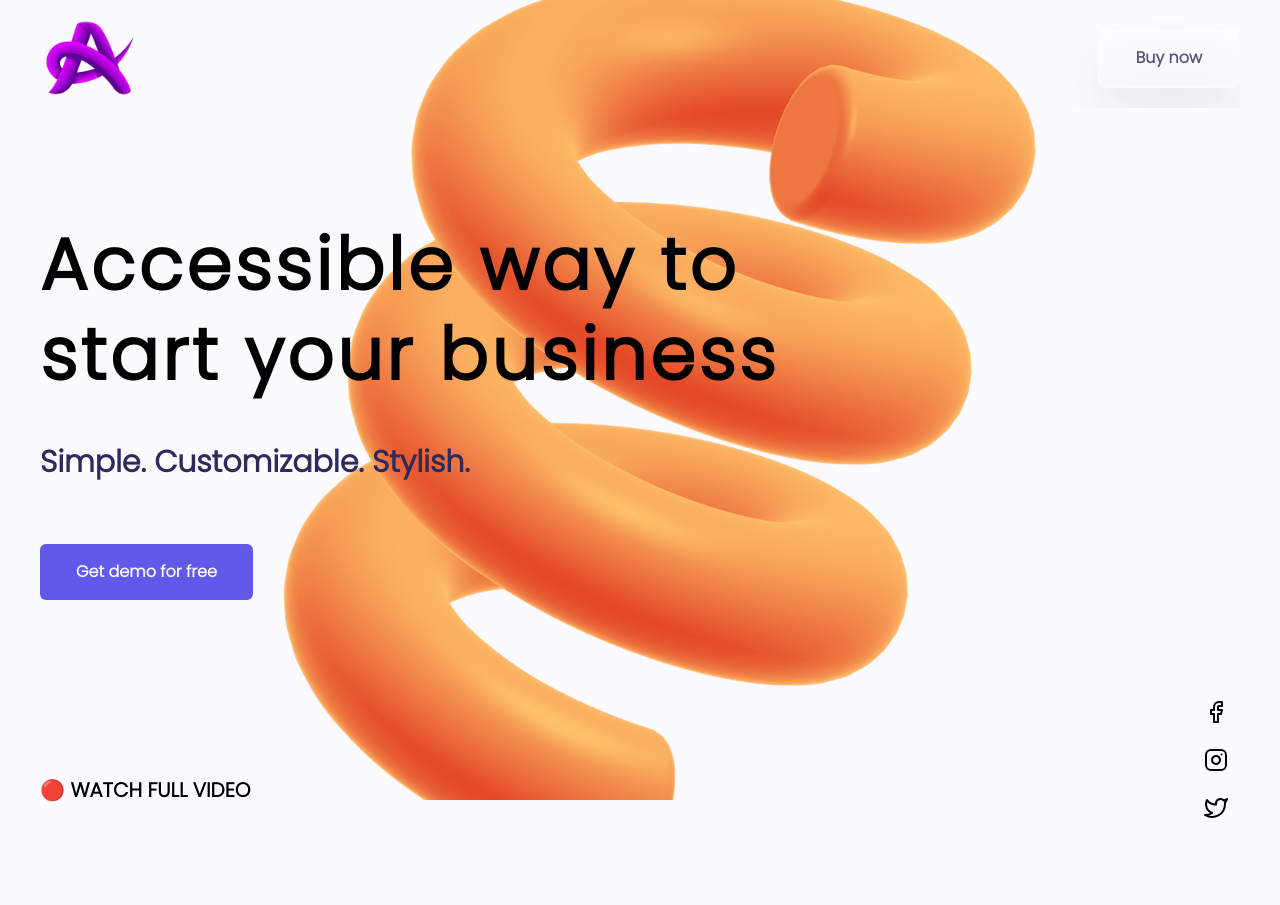
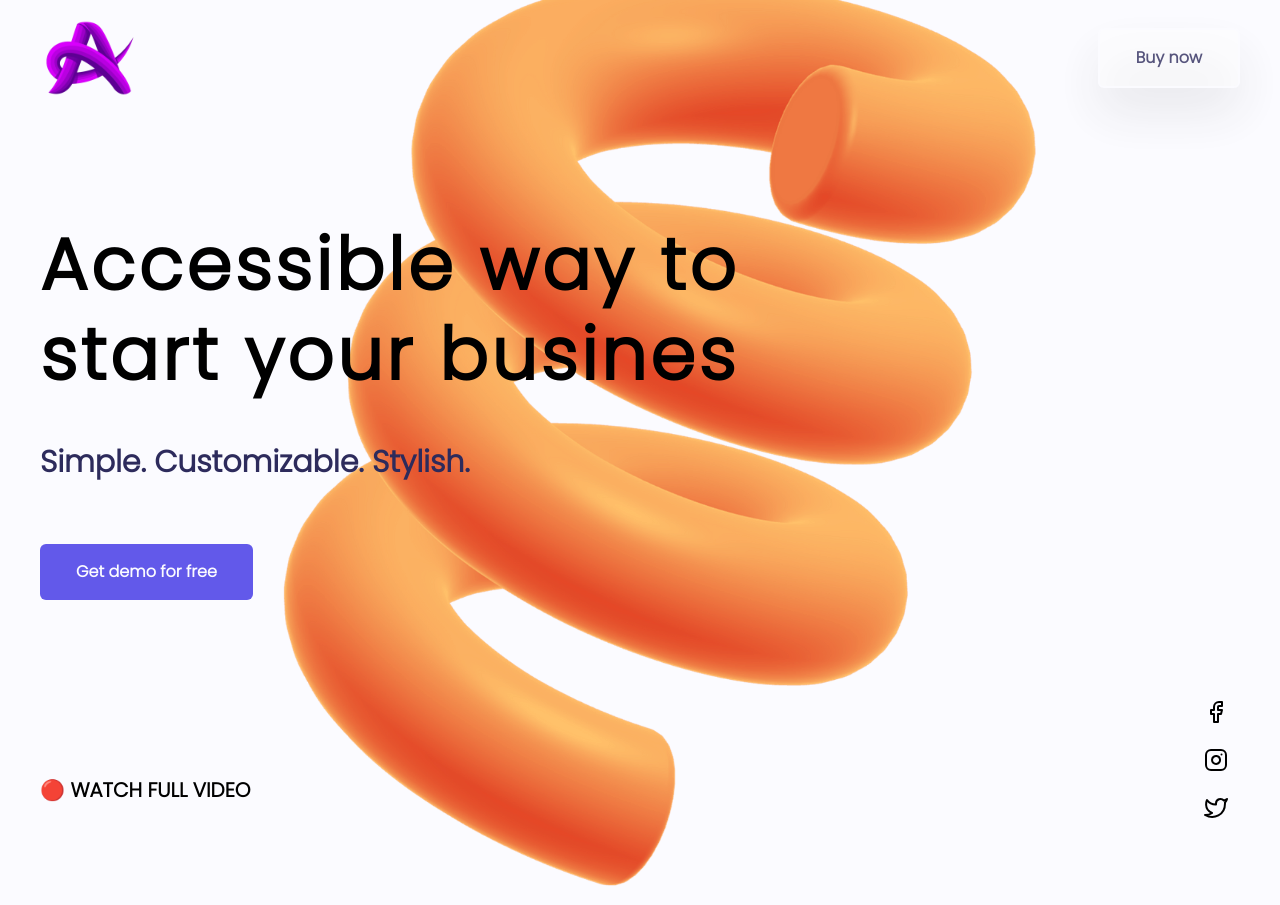
Before and after one commit to N1kos9/swipe, a Next.js app: page / in a window 1280 px wide. Before the commit the page ends 832 px from the top, so only its background shows below. Built offline with nearby package versions, Linux system fonts and the light colour scheme.

Commit message:
stylishing

```diff
--- a/app/globals.css
+++ b/app/globals.css
@@ -10,7 +10,6 @@ body {
   padding: 0;
   box-sizing: border-box;
   background: #fbfbff;
-  overflow-y: hidden;
   overflow: hidden;
 }
 @media (max-width: 1100px) {
--- a/app/page.tsx
+++ b/app/page.tsx
@@ -35,9 +35,9 @@ export default function Home() {
     };
   }, []);
   return (
-    <main className=" w-full max-w-[1380px] mt-2 px-5 md:px-10 mx-auto overflow-x-hidden overflow-y-hidden">
+    <main className=" w-full max-w-[1380px] mt-2 px-5 md:px-10 mx-auto overflow-hidden">
       {/* <Navbar /> */}
-      <nav className="flex align-middle z-20 text-text font-semibold items-center justify-between overflow-x-hidden">
+      <nav className="flex align-middle z-20 text-text font-semibold items-center justify-between ">
         <div className="overflow-x-hidden overflow-y-hidden">
           <Image src="/logo.png" width={100} height={100} alt="logo" />
         </div>
@@ -69,26 +69,26 @@ export default function Home() {
             Buy now
           </button>
         </div>
-        <div className="absolute -z-20 h-full bottom-0 lg:right-56 right-[-300px] max-w-2xl max-h-2xl lg:max-w-full lg:max-h-full overflow-x-hidden">
-          <Image
-            src="/item.png"
-            alt="item"
-            height={800}
-            width={800}
-            className="overflow-x-hidden overflow-y-hidden"
-          />
-        </div>
+
         <div className="menu-icon flex navbar:hidden">
           <AiOutlineMenu
             onClick={toggleNav}
-            className=" text-6xl border rounded-md p-3 bg-buttonBackground border-background shadow-2xl"
+            className=" text-6xl border rounded-md p-3 bg-buttonBackground border-background shadow-2xl overflow-x-hidden overflow-y-hidden"
           />
         </div>
       </nav>
-
+      <div className="absolute -z-20 h-full bottom-0 lg:right-56 right-[-300px] max-w-2xl max-h-2xl lg:max-w-full lg:max-h-full">
+        <Image
+          src="/item.png"
+          alt="item"
+          height={800}
+          width={800}
+          className="overflow-x-hidden overflow-y-hidden overflow-hidden"
+        />
+      </div>
       <div className=" mt-28">
         <h1 className="md:text-7xl text-5xl text-balance font-bold md:tracking-wider md:leading-tight">
-          Accessible way to start your business
+          Accessible way to start your busines
         </h1>
         <h2 className="md:text-3xl text-2xl mt-11 font-bold text-text">
           Simple. Customizable. Stylish.
```
